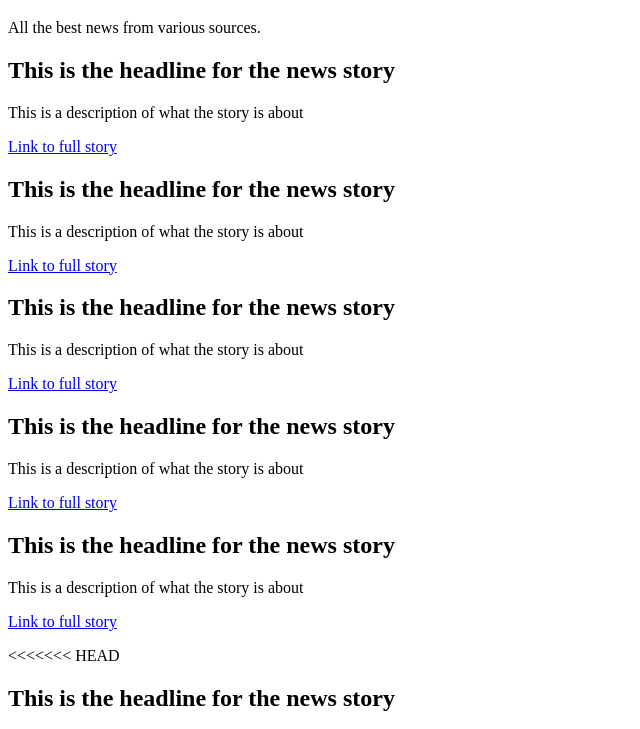
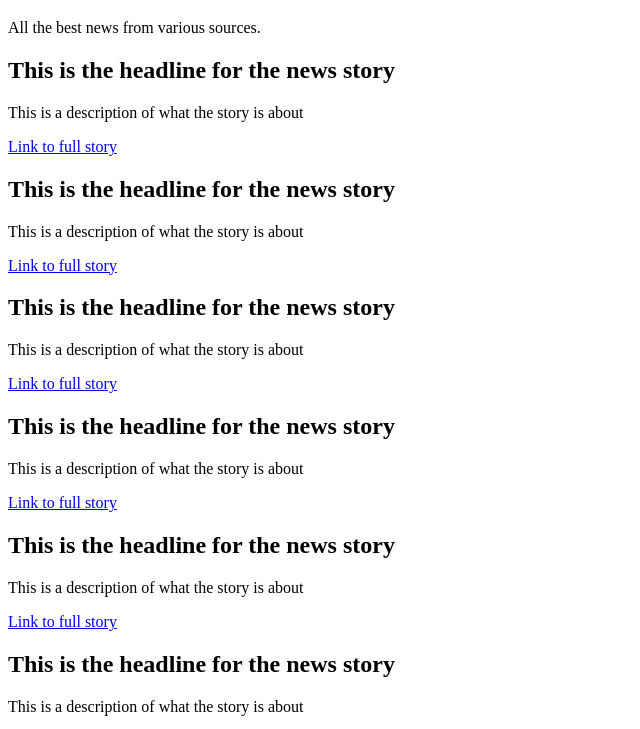
Before and after one commit to acacase/git-tutorial, a plain HTML site: page news.html in a window 1280 px wide. Shown: the part 61-790 px from the top of the page, without its empty margins (0-640 px from the left). Drawn offline with Linux system fonts and the light colour scheme.

```diff
--- a/news.html
+++ b/news.html
@@ -31,13 +31,11 @@
 		<p>This is a description of what the story is about</p>
 		<p><a href="#">Link to full story</a></p>
 	</article>
-<<<<<<< HEAD
 	<article>
 		<h2>This is the headline for the news story</h2>
 		<p>This is a description of what the story is about</p>
 		<p><a href="#">Link to full story</a></p>
 	</article>
-=======
 	<aside>
 		<h3>This is the sidebar</h3>
 		<ul>
@@ -47,8 +45,6 @@
 			<li><a href="#">Link Four</a></li>
 		</ul>
 	</aside>
->>>>>>> news-sidebar
-
 
 </body>
 </html>
```
